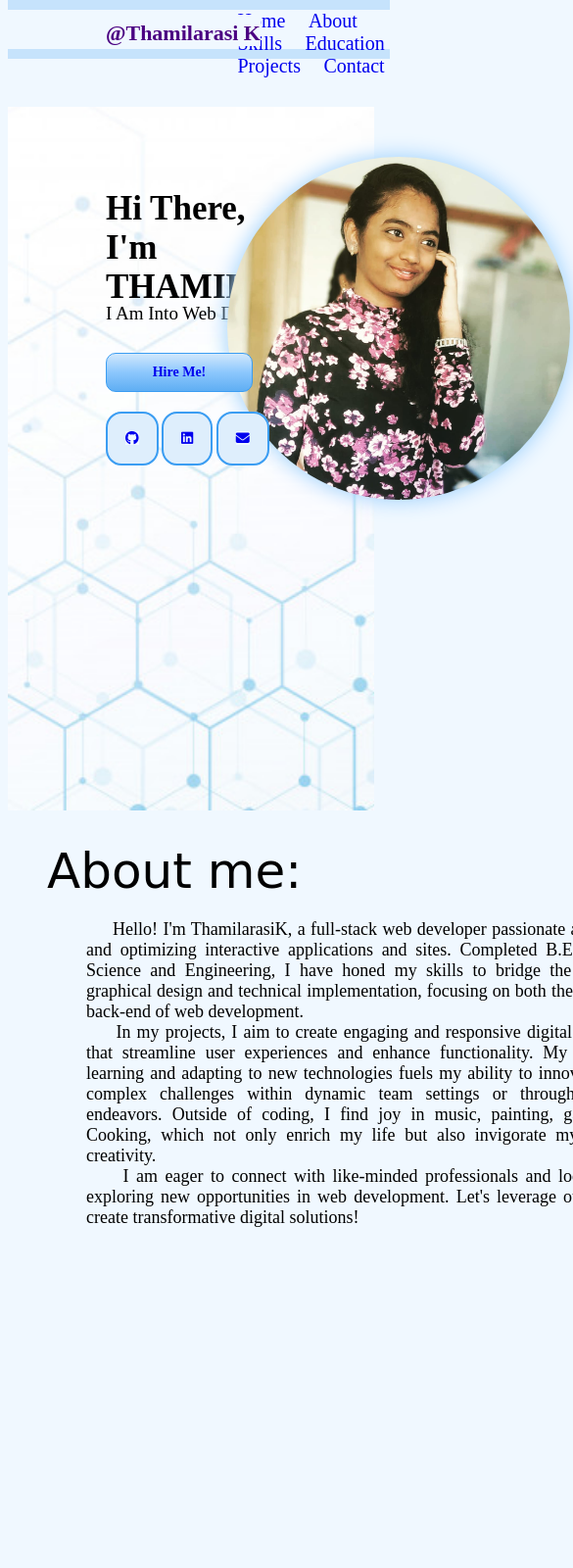
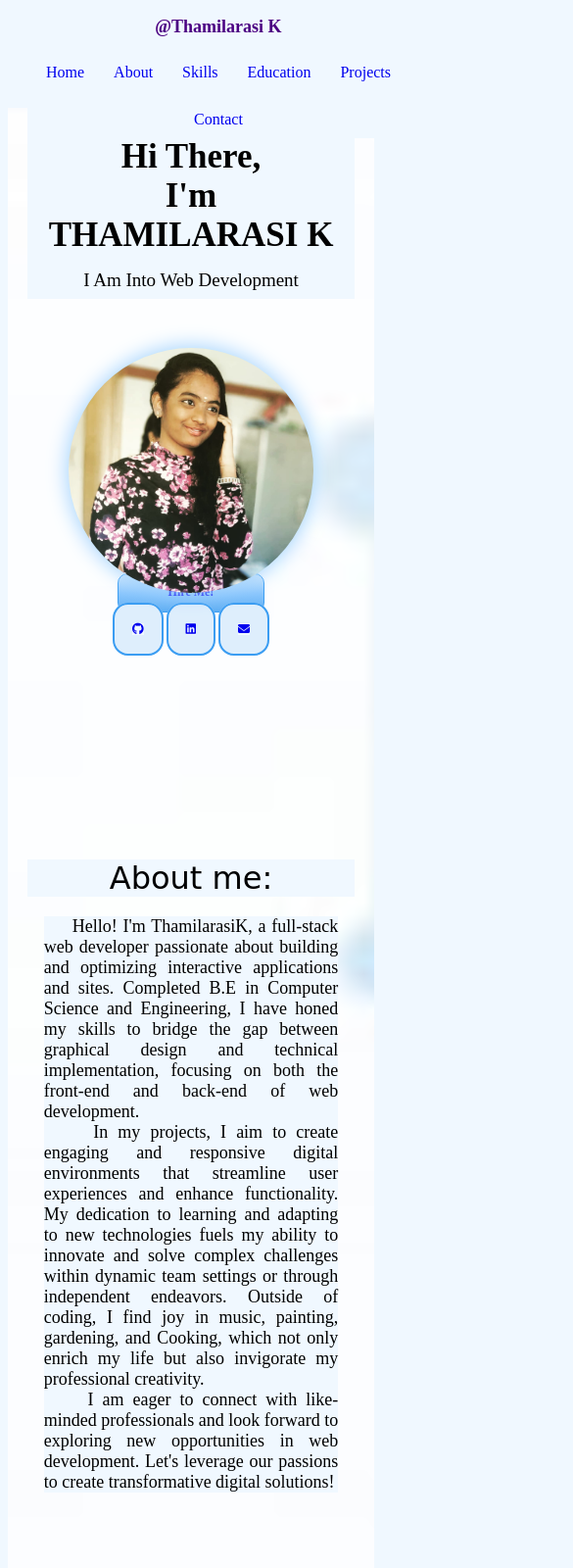
Before and after one commit to ThamilarasiK/portfolio2.github, a plain HTML site: page index.html in a window 390 px wide. Shown: the top 1600 px of the page at 98% size, 585 px wide, since content can reach past the window. Drawn offline with Linux system fonts and the light colour scheme.

Commit message:
Update style.css

```diff
--- a/style.css
+++ b/style.css
@@ -526,3 +526,137 @@
   .submitbtn:hover {
     background-color: rgb(109, 156, 198);
   }
+
+
+  /* RESPONSIVE STYLES FOR MOBILE DEVICES */
+
+@media (max-width: 768px) {
+  * {
+    font-size: 12px;
+  }
+
+  .header {
+    height: 10vh;
+  }
+
+  .nav-bar {
+    height: auto;
+    display: flex;
+    flex-direction: column;
+    align-items: center;
+  }
+
+  .options {
+    padding-left: 0;
+    display: flex;
+    justify-content: center;
+    flex-wrap: wrap;
+    gap: 10px;
+    height: auto;
+  }
+
+  #link {
+    font-size: 16px;
+    padding: 10px;
+  }
+
+  .name {
+    position: static;
+    padding: 5px;
+    font-size: 18px;
+    text-align: center;
+  }
+
+  .homebody {
+    height: auto;
+    margin-top: 13vh;
+    padding: 20px;
+    background-position: center;
+  }
+
+  .profileimg {
+    margin: 0 auto;
+    height: 250px;
+    width: 250px;
+  }
+
+  #name, .web, .btn, .links {
+    position: static;
+    margin: 10px auto;
+    display: block;
+    text-align: center;
+  }
+
+  .btn {
+    margin-top: 20px;
+  }
+
+  .links {
+    margin-top: 10px;
+  }
+
+  /* About section */
+  .headingabout, .eduheading, .projectheading, #skills_heading, .condetheading, .headcontact {
+    font-size: 32px;
+    text-align: center;
+    margin: 20px auto;
+  }
+
+  .contentabout, .educontent {
+    margin: 20px auto;
+    width: 90%;
+  }
+
+  .photoabout, .eduimg, #skill_img, #conddelimg, .profilecontact {
+    position: static;
+    margin: 20px auto;
+    width: 90%;
+    max-width: 280px;
+    height: auto;
+    background-size: cover;
+  }
+
+  /* Skills */
+  #skillslist li, #skillslist1 li {
+    margin-left: 30px;
+  }
+
+  #skillslist1 {
+    position: static;
+    margin-top: 10px;
+  }
+
+  /* Projects slider */
+  .slide-track {
+    flex-wrap: wrap;
+    animation: none;
+    width: 100%;
+  }
+
+  .slide {
+    width: 90%;
+    height: auto;
+    margin: 10px auto;
+  }
+
+  .pimg {
+    width: 100%;
+  }
+
+  /* Contact form */
+  .innerform {
+    margin: 20px auto;
+    width: 90%;
+  }
+
+  /* Contact Section Boxes */
+  .circle, .box {
+    position: static;
+    margin: 20px auto;
+    width: 250px;
+    height: 250px;
+  }
+
+  /* Footer */
+  .footersection {
+    margin-top
```
